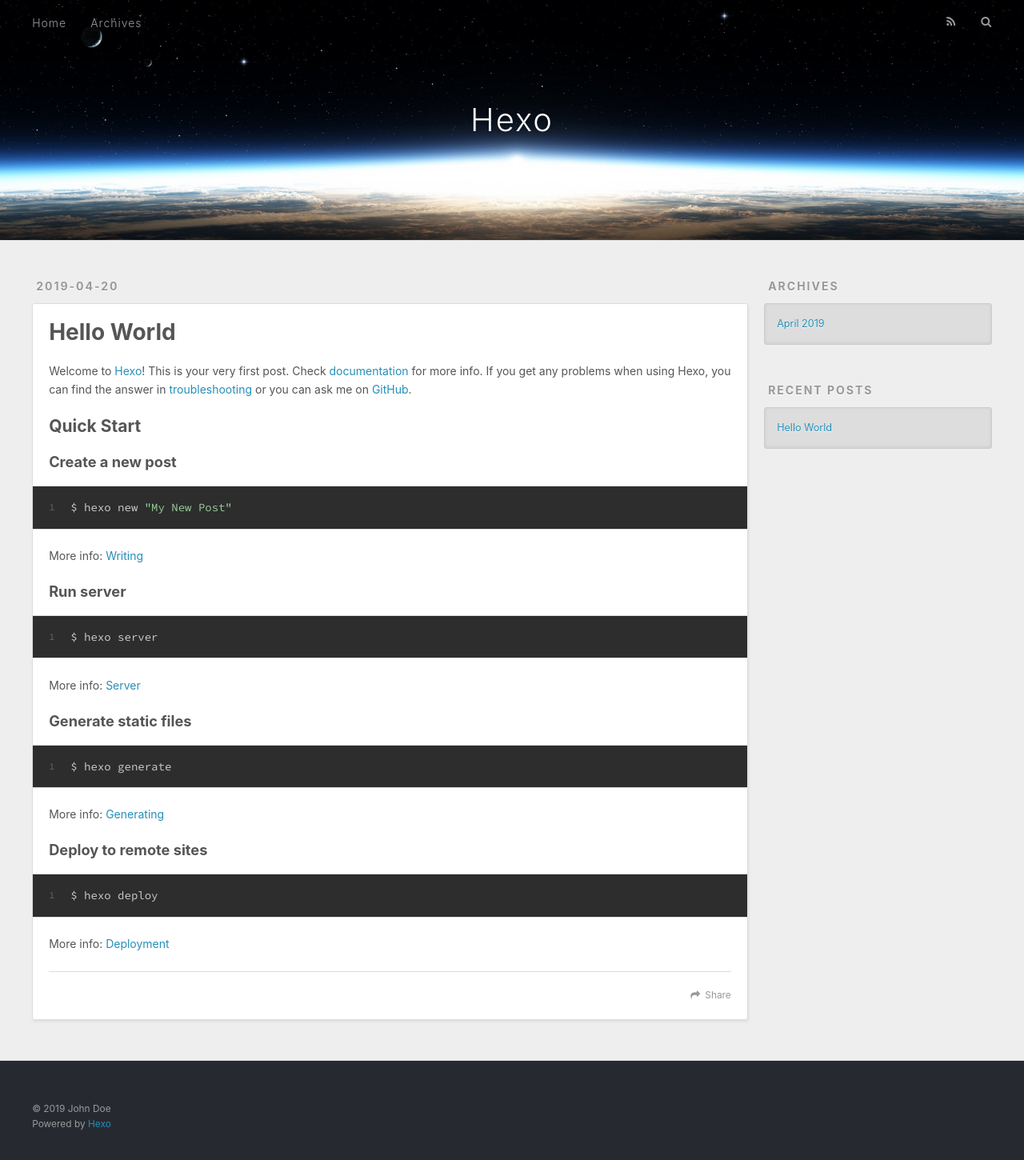
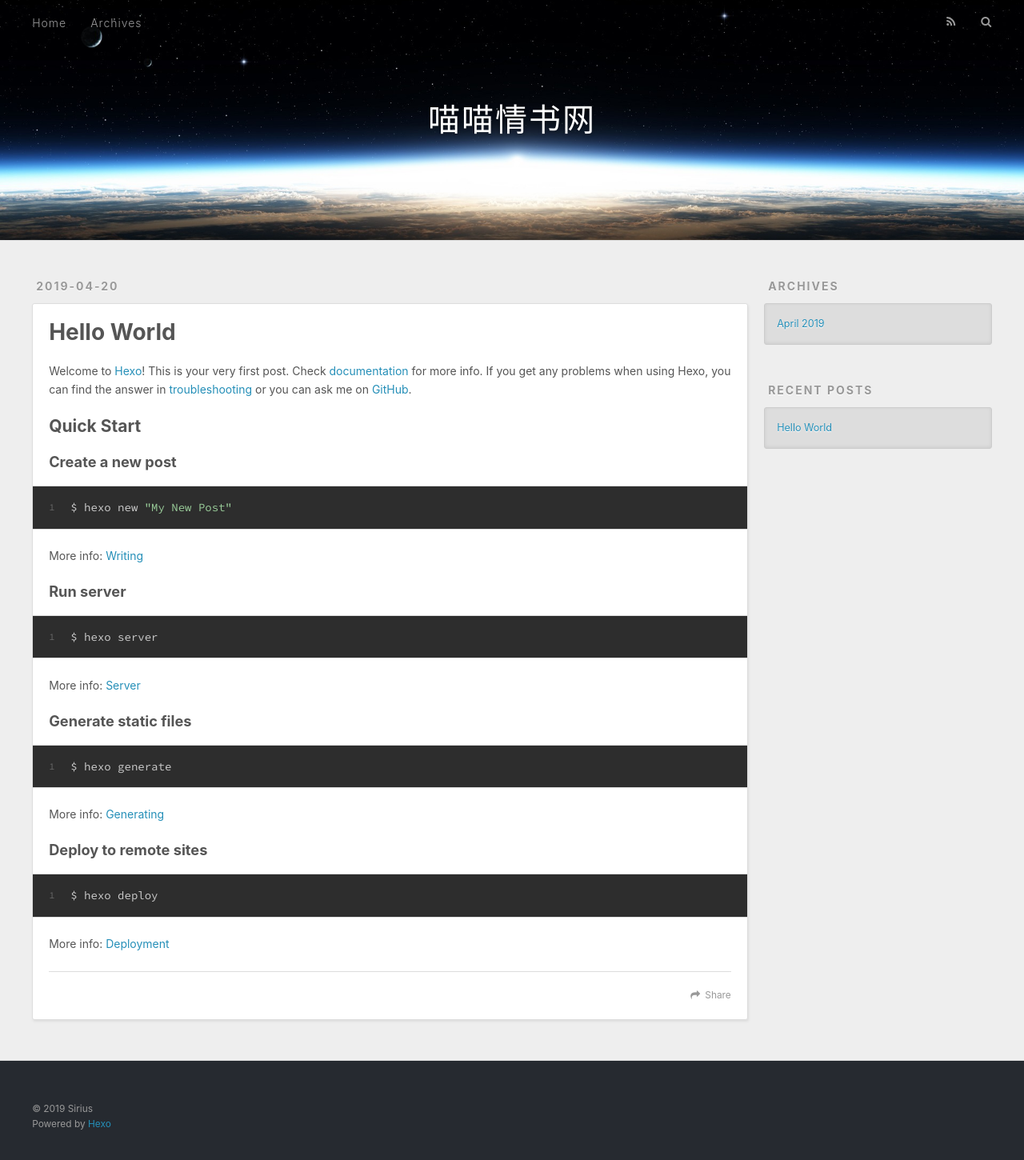
Before and after one commit to lsljh95266/lsljh95266.github.io, a plain HTML site: page index.html in a window 1280 px wide. Shown: the whole page at 80% size. Drawn offline with nearby package versions, Linux system fonts and the light colour scheme.

Commit message:
Site updated: 2019-04-20 10:49:02

```diff
--- a/index.html
+++ b/index.html
@@ -5,17 +5,17 @@
 
 
 
-  <title>Hexo</title>
+  <title>喵喵情书网</title>
   <meta name="viewport" content="width=device-width, initial-scale=1, maximum-scale=1">
   <meta property="og:type" content="website">
-<meta property="og:title" content="Hexo">
+<meta property="og:title" content="喵喵情书网">
 <meta property="og:url" content="http://yoursite.com/index.html">
-<meta property="og:site_name" content="Hexo">
+<meta property="og:site_name" content="喵喵情书网">
 <meta property="og:locale" content="default">
 <meta name="twitter:card" content="summary">
-<meta name="twitter:title" content="Hexo">
+<meta name="twitter:title" content="喵喵情书网">
 
-    <link rel="alternate" href="/atom.xml" title="Hexo" type="application/atom+xml">
+    <link rel="alternate" href="/atom.xml" title="喵喵情书网" type="application/atom+xml">
 
 
     <link rel="icon" href="/favicon.png">
@@ -34,7 +34,7 @@
   <div id="header-outer" class="outer">
     <div id="header-title" class="inner">
       <h1 id="logo-wrap">
-        <a href="/" id="logo">Hexo</a>
+        <a href="/" id="logo">喵喵情书网</a>
       </h1>
 
     </div>
@@ -97,7 +97,7 @@
 
     </div>
     <footer class="article-footer">
-      <a data-url="http://yoursite.com/2019/04/20/hello-world/" data-id="cjuowdvrz0000ok6aat7mxm89" class="article-share-link">Share</a>
+      <a data-url="http://yoursite.com/2019/04/20/hello-world/" data-id="cjuowltea0000ow6aqmaiozhx" class="article-share-link">Share</a>
 
 
     </footer>
@@ -153,7 +153,7 @@
 
   <div class="outer">
     <div id="footer-info" class="inner">
-      &copy; 2019 John Doe<br>
+      &copy; 2019 Sirius<br>
       Powered by <a href="http://hexo.io/" target="_blank">Hexo</a>
     </div>
   </div>
```
Also changed, not shown: 2019/04/20/hello-world/index.html (+6 -6 lines), archives/2019/04/index.html (+7 -7 lines), archives/2019/index.html (+7 -7 lines), archives/index.html (+7 -7 lines).
